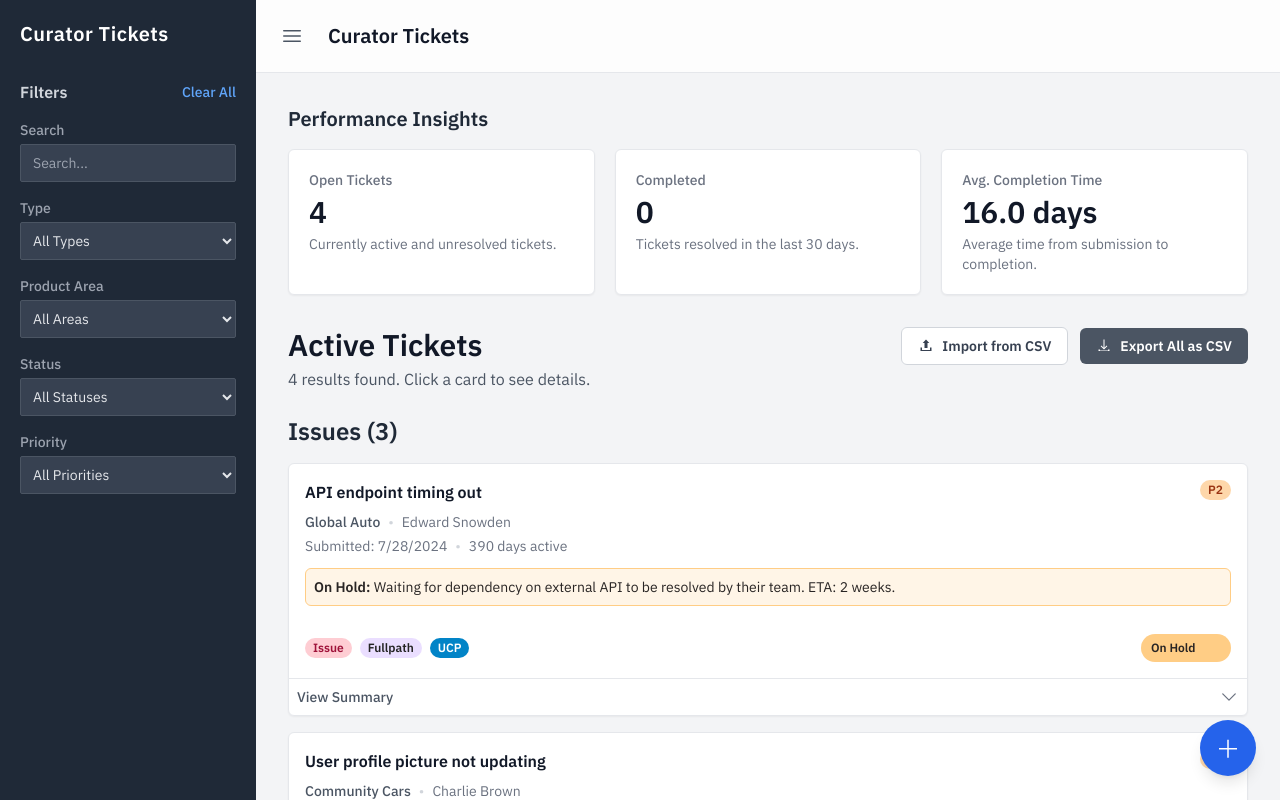
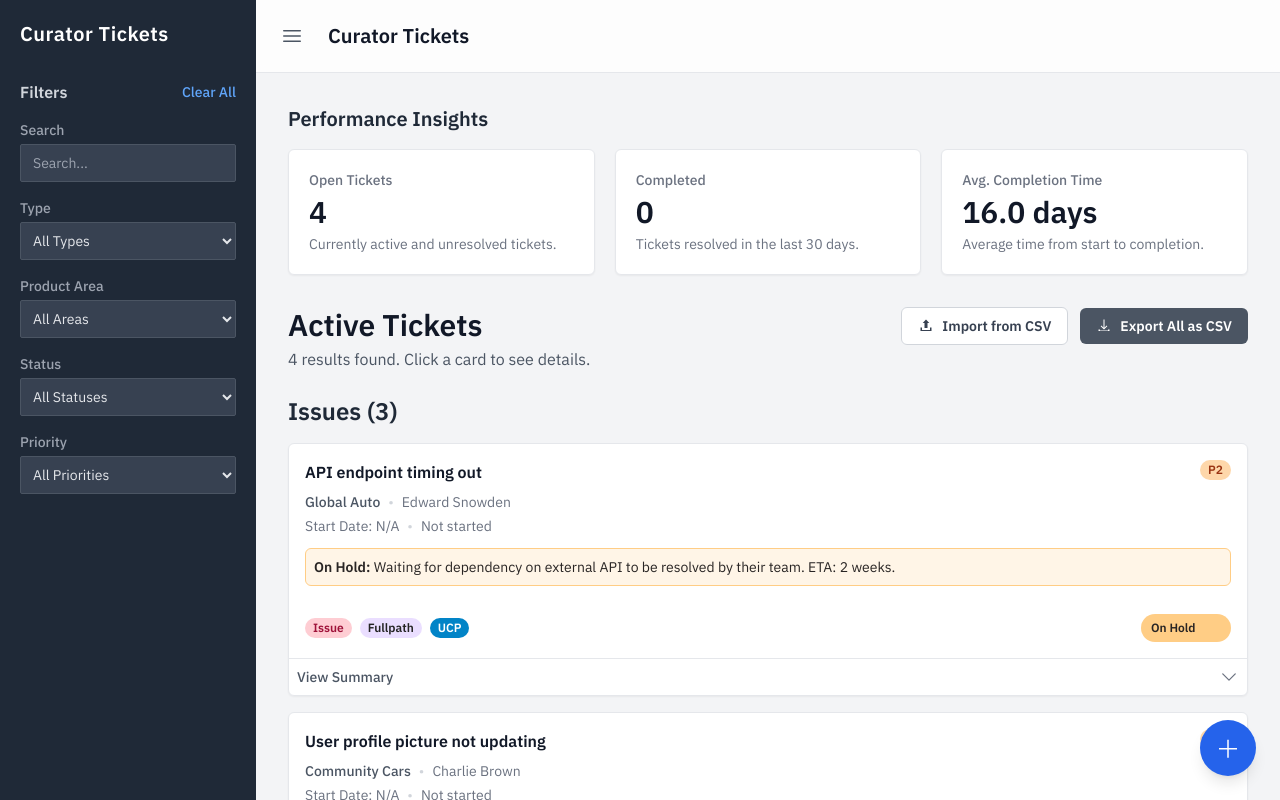
Before and after one commit to wallacejs2/curator-tickets, a React (Vite) app: page / in a window 1280 px wide. Built offline with nearby package versions, Linux system fonts and the light colour scheme.

Commit message:
feat: Utilize start date for time calculations
Update ticket metrics and display to use the ticket's `startDate` when available,
falling back to `submissionDate` only if `startDate` is not set. This provides
a more accurate representation of the time tickets are actively being worked on.

```diff
--- a/App.tsx
+++ b/App.tsx
@@ -552,9 +552,9 @@ export default function App() {
     }).length;
 
     const totalCompletionDays = completedTickets.reduce((sum, t) => {
-      const submission = new Date(t.submissionDate);
+      const start = t.startDate ? new Date(t.startDate) : new Date(t.submissionDate);
       const completion = new Date(t.completionDate!);
-      const diffTime = Math.abs(completion.getTime() - submission.getTime());
+      const diffTime = Math.abs(completion.getTime() - start.getTime());
       const diffDays = Math.ceil(diffTime / (1000 * 60 * 60 * 24));
       return sum + diffDays;
     }, 0);
--- a/components/PerformanceInsights.tsx
+++ b/components/PerformanceInsights.tsx
@@ -1,3 +1,4 @@
+
 import React from 'react';
 
 interface InsightCardProps {
@@ -39,7 +40,7 @@ const PerformanceInsights: React.FC<PerformanceInsightsProps> = ({ openTickets,
         <InsightCard
           label="Avg. Completion Time"
           value={avgCompletionDays !== null ? `${avgCompletionDays.toFixed(1)} days` : 'N/A'}
-          description="Average time from submission to completion."
+          description="Average time from start to completion."
         />
       </div>
     </div>
--- a/components/TicketList.tsx
+++ b/components/TicketList.tsx
@@ -97,18 +97,24 @@ const TicketTable: React.FC<TicketTableProps> = ({ tickets, onRowClick, onStatus
   const [expandedId, setExpandedId] = useState<string | null>(null);
 
   const calculateDaysActive = (ticket: Ticket): string => {
-    const startDate = new Date(ticket.submissionDate);
-    const endDate = ticket.status === Status.Completed && ticket.completionDate
-      ? new Date(ticket.completionDate)
-      : new Date();
+    const startDate = ticket.startDate ? new Date(ticket.startDate) : null;
+
+    if (ticket.status === Status.Completed && ticket.completionDate) {
+      const completionDate = new Date(ticket.completionDate);
+      const start = startDate || new Date(ticket.submissionDate); // Fallback to submission date for completed tickets if no start date
+      const diffTime = Math.abs(completionDate.getTime() - start.getTime());
+      const diffDays = Math.max(1, Math.ceil(diffTime / (1000 * 60 * 60 * 24)));
+      return `Completed in ${diffDays} day${diffDays !== 1 ? 's' : ''}`;
+    }
+
+    if (!startDate) {
+        return 'Not started';
+    }
+
+    const endDate = new Date();
     const diffTime = Math.abs(endDate.getTime() - startDate.getTime());
-    // Add 1 to make the first day "1 day active" instead of 0
     const diffDays = Math.floor(diffTime / (1000 * 60 * 60 * 24)) + 1;
 
-    if (ticket.status === Status.Completed) {
-      const completionDays = Math.max(1, diffDays); // Ensure it's at least 1 day
-      return `Completed in ${completionDays} day${completionDays !== 1 ? 's' : ''}`;
-    }
     return `${diffDays} day${diffDays !== 1 ? 's' : ''} active`;
   };
 
@@ -141,7 +147,7 @@ const TicketTable: React.FC<TicketTableProps> = ({ tickets, onRowClick, onStatus
                 <span>{ticket.submitterName}</span>
               </div>
               <div className="mt-1">
-                <span>Submitted: {new Date(ticket.submissionDate).toLocaleDateString()}</span>
+                <span>Start Date: {ticket.startDate ? new Date(ticket.startDate).toLocaleDateString() : 'N/A'}</span>
                 <span className="mx-2 text-gray-300">•</span>
                 <span>{calculateDaysActive(ticket)}</span>
               </div>
```
